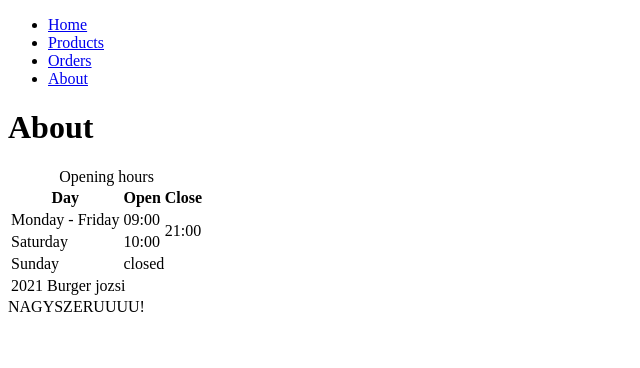
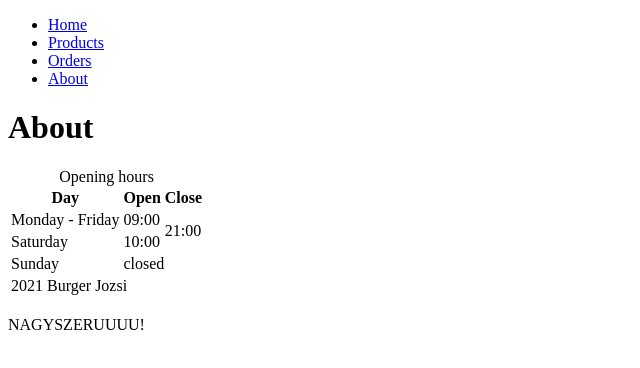
Before and after one commit to lovacska/lovacska.github.io, a plain HTML site: page about.html in a window 1280 px wide. Shown: the whole page, without its empty margins (0-640 px from the left). Drawn offline with Linux system fonts and the light colour scheme.

Commit message:
Update about.html

```diff
--- a/about.html
+++ b/about.html
@@ -67,13 +67,13 @@
         </tbody>
         <tfoot>
             <tr>
-                <td colspan="3">2021 Burger jozsi</td>
+                <td colspan="3">2021 Burger Jozsi</td>
             </tr>
 
         </tfoot>
 
     </table>
-
+    <br>
     NAGYSZERUUUU!
 </body>
 
```
